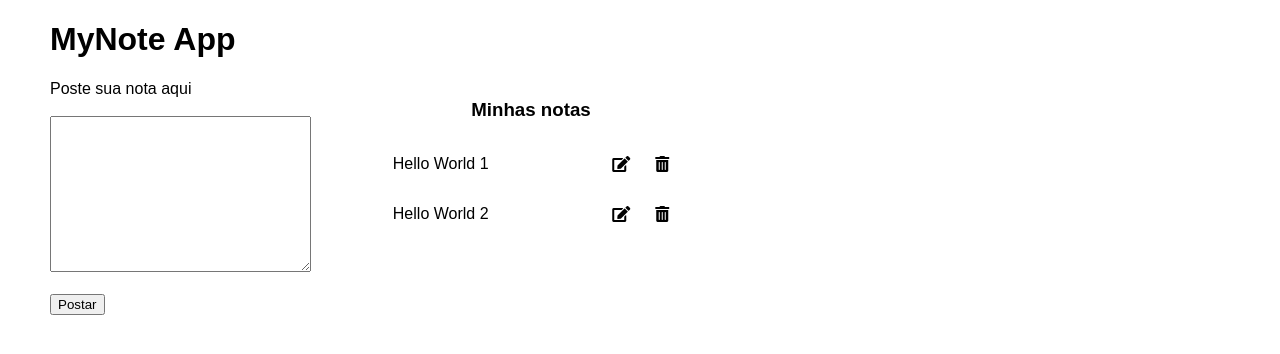
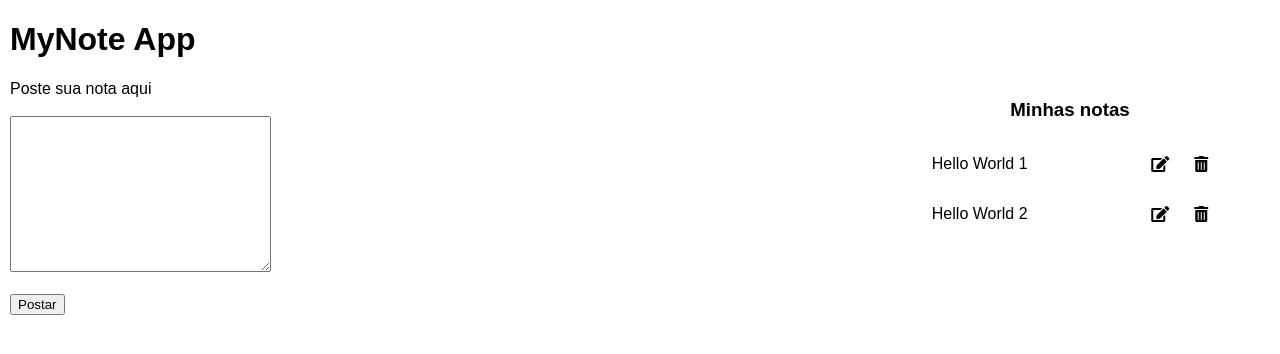
Before and after one commit to robbfreitas/MyNote, a plain HTML site: page index.html in a window 1280 px wide. Drawn offline with Linux system fonts and the light colour scheme.

```diff
--- a/style.css
+++ b/style.css
@@ -1,13 +1,12 @@
 body {
     font-family: sans-serif;
-    margin: 0 50px;
+    margin: 0 10px;
+    padding: 0;
 }
 
 .container {
     display: flex;
-    gap: 20px;
-    width: 90%;
-
+    justify-content: space-between;
 }
 
 .right h3 {
```
